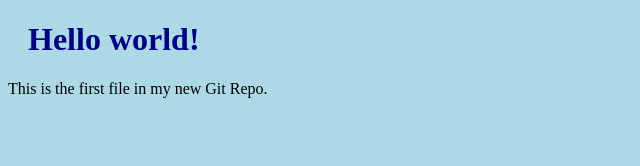
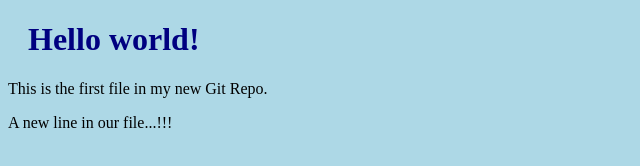
Before and after one commit to subhashe/hello-world, a plain HTML site: page index.html in a window 1280 px wide. Shown: the whole page, without its empty margins (0-640 px from the left). Drawn offline with Linux system fonts and the light colour scheme.

Commit message:
Added a line to index.html

```diff
--- a/index.html
+++ b/index.html
@@ -8,6 +8,6 @@
 
 <h1>Hello world!</h1>
 <p>This is the first file in my new Git Repo.</p>
-
+<p> A new line in our file...!!! </p>
 </body>
 </html>
```
